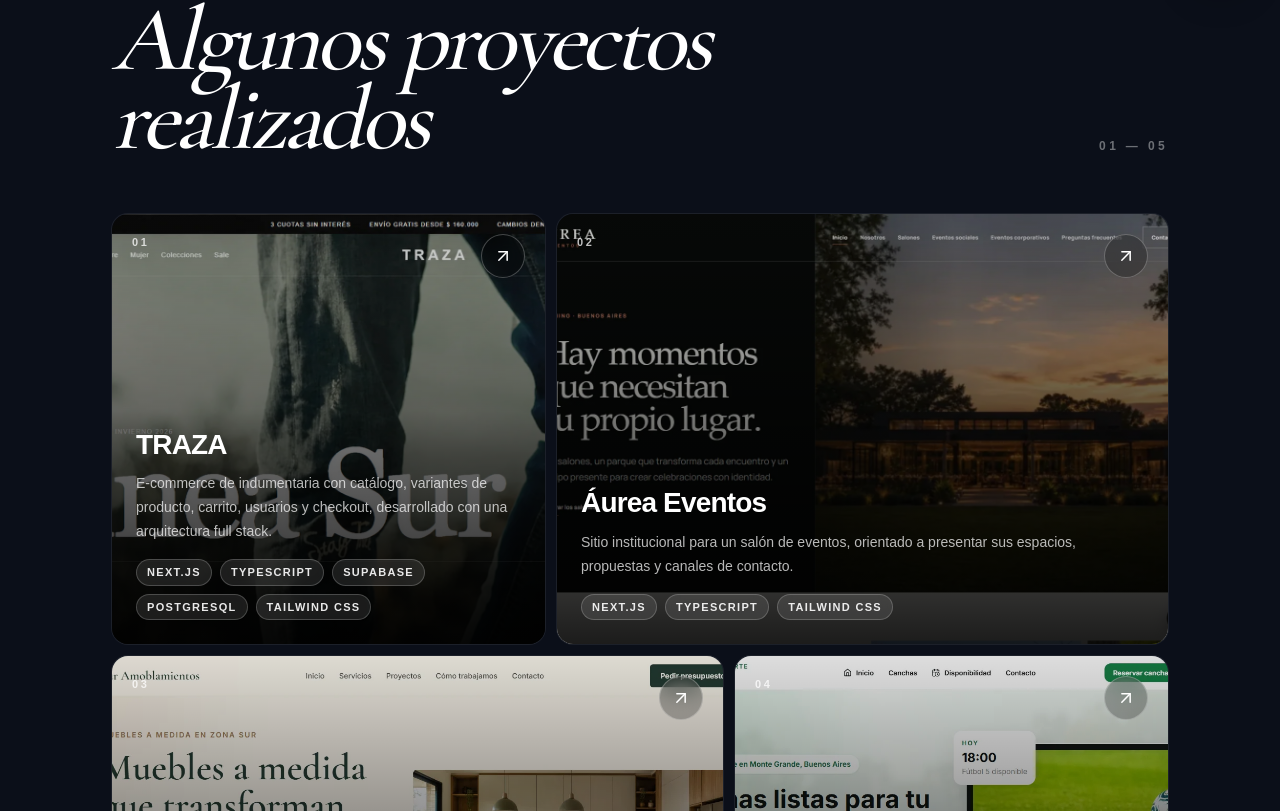
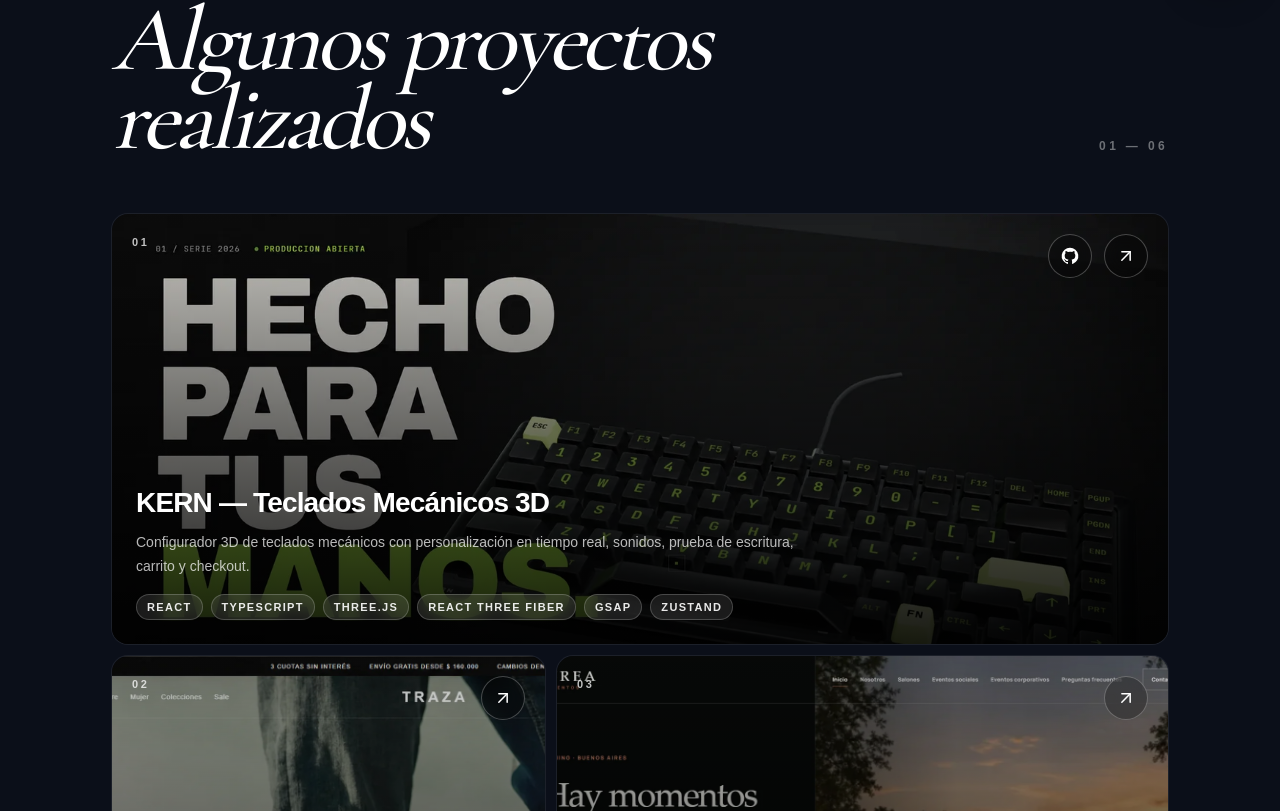
Before and after one commit to facu526/portfolio-facundo, a Next.js app: page / in a window 1280 px wide. Shown: the part 789-1600 px from the top of the page. Built offline with nearby package versions, Linux system fonts and the light colour scheme.

Commit message:
Add KERN project to portfolio

```diff
--- a/app/components/projects-section.tsx
+++ b/app/components/projects-section.tsx
@@ -2,21 +2,48 @@
 
 import Image from "next/image";
 import { CSSProperties, useEffect, useRef, useState } from "react";
+import { GithubIcon } from "./icons";
 
 type Language = "es" | "en";
 
 type Project = {
   name: string;
+  nameEn?: string;
   description: Record<Language, string>;
   technologies: string[];
   url: string;
+  githubUrl?: string;
   image: string;
+  imagePosition?: string;
   columns: string;
   height: string;
   sizes: string;
 };
 
 const projects: Project[] = [
+  {
+    name: "KERN — Teclados Mecánicos 3D",
+    nameEn: "KERN — 3D Mechanical Keyboards",
+    description: {
+      es: "Configurador 3D de teclados mecánicos con personalización en tiempo real, sonidos, prueba de escritura, carrito y checkout.",
+      en: "Interactive 3D mechanical keyboard configurator with real-time customization, sounds, typing test, cart, and checkout.",
+    },
+    technologies: [
+      "React",
+      "TypeScript",
+      "Three.js",
+      "React Three Fiber",
+      "GSAP",
+      "Zustand",
+    ],
+    url: "https://kern-keyboards.vercel.app/",
+    githubUrl: "https://github.com/facu526/kern-keyboards",
+    image: "/projects/kern.webp",
+    imagePosition: "object-left md:object-center",
+    columns: "md:col-span-12",
+    height: "h-[360px] sm:h-[400px] md:h-[390px] lg:h-[430px]",
+    sizes: "(max-width: 767px) calc(100vw - 48px), 1140px",
+  },
   {
     name: "TRAZA",
     description: {
@@ -128,14 +155,20 @@ function ProjectCard({
   isDark,
   isVisible,
 }: ProjectCardProps) {
+  const displayName =
+    language === "en" && project.nameEn ? project.nameEn : project.name;
   const linkLabel =
     language === "es"
-      ? `Abrir proyecto ${project.name} en una nueva pestaña`
-      : `Open ${project.name} project in a new tab`;
+      ? `Abrir proyecto ${displayName} en una nueva pestaña`
+      : `Open ${displayName} project in a new tab`;
+  const githubLabel =
+    language === "es"
+      ? `Abrir repositorio de ${displayName} en GitHub`
+      : `Open the ${displayName} repository on GitHub`;
 
   return (
     <article
-      className={`projects-reveal min-w-0 ${project.columns} ${
+      className={`projects-reveal relative min-w-0 ${project.columns} ${
         isVisible ? "is-visible" : ""
       }`}
       style={{ "--reveal-delay": `${120 + index * 85}ms` } as CSSProperties}
@@ -155,10 +188,10 @@ function ProjectCard({
       >
         <Image
           src={project.image}
-          alt={`${language === "es" ? "Captura de la portada de" : "Homepage screenshot of"} ${project.name}`}
+          alt={`${language === "es" ? "Captura de la portada de" : "Homepage screenshot of"} ${displayName}`}
           fill
           sizes={project.sizes}
-          className="project-card-image object-cover object-top"
+          className={`project-card-image object-cover ${project.imagePosition ?? "object-top"}`}
         />
 
         <div className="project-card-overlay absolute inset-0" />
@@ -173,7 +206,7 @@ function ProjectCard({
 
         <div className="project-card-content absolute inset-x-0 bottom-0 z-10 p-5 sm:p-6">
           <h3 className="text-2xl font-semibold tracking-[-0.03em] text-white sm:text-[1.75rem]">
-            {project.name}
+            {displayName}
           </h3>
           <p className="mt-2 hidden max-w-2xl text-sm leading-6 text-white/72 sm:block">
             {project.description[language]}
@@ -190,6 +223,18 @@ function ProjectCard({
           </div>
         </div>
       </a>
+
+      {project.githubUrl ? (
+        <a
+          href={project.githubUrl}
+          target="_blank"
+          rel="noopener noreferrer"
+          aria-label={githubLabel}
+          className="project-card-github-icon absolute right-[4.75rem] top-5 z-20 inline-flex h-11 w-11 items-center justify-center rounded-full border border-white/25 bg-black/25 text-white backdrop-blur-md"
+        >
+          <GithubIcon className="h-5 w-5" />
+        </a>
+      ) : null}
     </article>
   );
 }
@@ -257,7 +302,7 @@ export default function ProjectsSection({
           }`}
           aria-hidden="true"
         >
-          01 — 05
+          01 — 06
         </p>
       </div>
 
--- a/app/globals.css
+++ b/app/globals.css
@@ -171,7 +171,8 @@ a {
 }
 
 .project-card-content,
-.project-card-link-icon {
+.project-card-link-icon,
+.project-card-github-icon {
   opacity: 1;
   transform: translateY(0);
   transition:
@@ -205,6 +206,11 @@ a {
     transform: translateY(-8px);
   }
 
+  .project-card-github-icon {
+    opacity: 0;
+    transform: translateY(-8px);
+  }
+
   .project-card:hover,
   .project-card:focus-visible {
     z-index: 2;
@@ -225,10 +231,17 @@ a {
   .project-card:hover .project-card-content,
   .project-card:focus-visible .project-card-content,
   .project-card:hover .project-card-link-icon,
-  .project-card:focus-visible .project-card-link-icon {
+  .project-card:focus-visible .project-card-link-icon,
+  .projects-reveal:hover .project-card-github-icon,
+  .projects-reveal:focus-within .project-card-github-icon {
     opacity: 1;
     transform: translateY(0);
   }
+}
+
+.project-card-github-icon:focus-visible {
+  outline: 3px solid #60a5fa;
+  outline-offset: 4px;
 }
 
 @media (hover: hover) and (pointer: fine) {
```
Also changed, not shown: public/projects/kern.webp (added).
